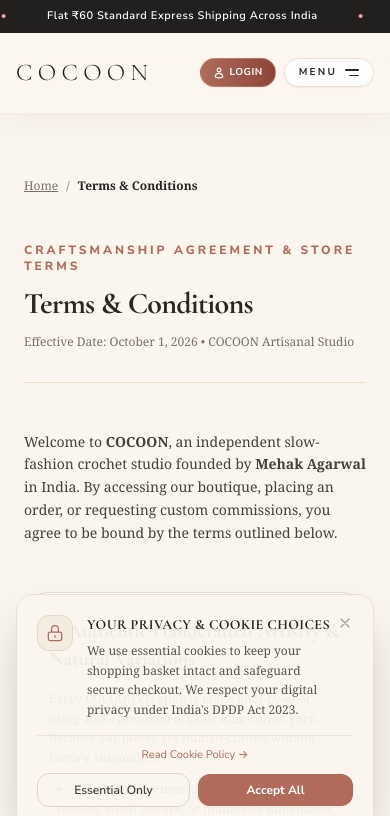
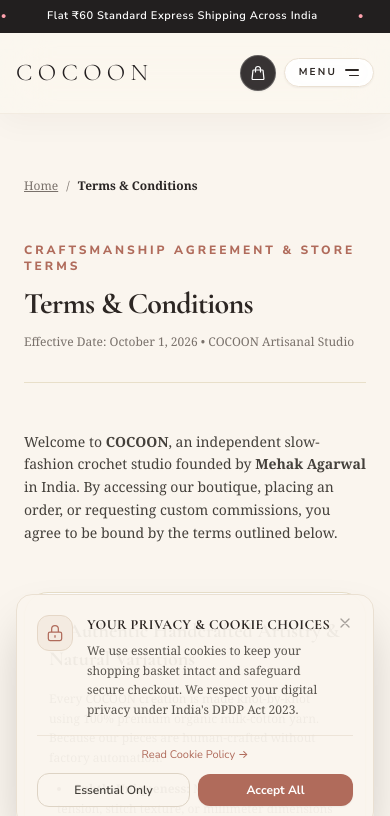
Before and after one commit to puneetkushwaha/Cocoon_I, a Next.js app: page /terms in a window 390 px wide. Shown: the top 816 px of the page. Built offline with nearby package versions, Linux system fonts and the light colour scheme.

Commit message:
feat(ui): replace mobile header profile with cart icon and add floating proceed-to-cart toast pill

```diff
--- a/src/app/product/[id]/page.js
+++ b/src/app/product/[id]/page.js
@@ -360,6 +360,18 @@ export default function ProductDetailPage({ params }) {
     }
     persistCart(updated);
     triggerToast(`Added ${qty}x ${prod.name} to your basket!`);
+    try {
+      window.dispatchEvent(
+        new CustomEvent("cocoon_item_added_to_cart", {
+          detail: {
+            name: prod.name,
+            price: prod.price,
+            image: prod.images?.[0] || prod.image || "",
+            quantity: qty
+          }
+        })
+      );
+    } catch (e) {}
   };
 
   const persistCart = (updatedCart) => {
--- a/src/app/wishlist/page.js
+++ b/src/app/wishlist/page.js
@@ -88,6 +88,16 @@ export default function WishlistPage() {
       sessionStorage.setItem("cocoon_temp_cart", JSON.stringify(currentCart));
       localStorage.setItem("cocoon_temp_cart", JSON.stringify(currentCart));
       window.dispatchEvent(new Event("cocoon_store_update"));
+      window.dispatchEvent(
+        new CustomEvent("cocoon_item_added_to_cart", {
+          detail: {
+            name: product.name,
+            price: product.price,
+            image: product.image || product.images?.[0] || product.imgUrl || "",
+            quantity: 1
+          }
+        })
+      );
       triggerToast(`Added "${product.name}" to your basket!`);
     } catch (e) {}
   };
--- a/src/components/Header.jsx
+++ b/src/components/Header.jsx
@@ -1,12 +1,13 @@
 "use client";
 
-import { useState, useEffect } from "react";
+import { useState, useEffect, useRef } from "react";
 import Link from "next/link";
-import { useRouter } from "next/navigation";
+import { useRouter, usePathname } from "next/navigation";
 import { STORE } from "@/data/store";
 
 export default function Header({ onOpenCart, cartCountOverride }) {
   const router = useRouter();
+  const pathname = usePathname();
 
   const [tickerList, setTickerList] = useState([
     "100% Handcrafted with Organic Milk Cotton",
@@ -21,6 +22,8 @@ export default function Header({ onOpenCart, cartCountOverride }) {
   const [wishlistCount, setWishlistCount] = useState(0);
   const [isMobileMenuOpen, setIsMobileMenuOpen] = useState(false);
   const [categories, setCategories] = useState([]);
+  const [floatingCartToast, setFloatingCartToast] = useState(null);
+  const prevCountRef = useRef(null);
 
   // Sync Header Data across all pages
   useEffect(() => {
@@ -78,17 +81,39 @@ export default function Header({ onOpenCart, cartCountOverride }) {
 
     syncHeader();
 
+    const handleItemAdded = (e) => {
+      const detail = e?.detail || {};
+      setFloatingCartToast({
+        name: detail.name || "Handcrafted Piece",
+        price: detail.price ? `₹${detail.price}` : "",
+        image: detail.image || null,
+        quantity: detail.quantity || 1,
+        timestamp: Date.now()
+      });
+    };
+
     const asyncSync = () => {
       setTimeout(syncHeader, 0);
     };
 
+    window.addEventListener("cocoon_item_added_to_cart", handleItemAdded);
     window.addEventListener("cocoon_store_update", asyncSync);
     window.addEventListener("storage", asyncSync);
     return () => {
+      window.removeEventListener("cocoon_item_added_to_cart", handleItemAdded);
       window.removeEventListener("cocoon_store_update", asyncSync);
       window.removeEventListener("storage", asyncSync);
     };
   }, []);
+
+  // Auto-dismiss floating toast after 5.5s
+  useEffect(() => {
+    if (!floatingCartToast) return;
+    const timer = setTimeout(() => {
+      setFloatingCartToast(null);
+    }, 5500);
+    return () => clearTimeout(timer);
+  }, [floatingCartToast]);
 
   // Body scroll lock when mobile menu is open
   useEffect(() => {
@@ -232,29 +257,32 @@ export default function Header({ onOpenCart, cartCountOverride }) {
                 </Link>
               )}
 
-              {/* Mobile Quick User Avatar / Login (Mobile Phone Only - Compact 32px, Never Overflows) */}
-              {customerUser ? (
-                <Link
-                  href="/profile"
-                  className="md:hidden w-8 h-8 rounded-full bg-gradient-to-tr from-[#B06B5B] to-[#8C4537] text-white flex items-center justify-center font-header font-bold text-xs shadow-xs border border-white/40 shrink-0"
-                  title={`Account: ${customerUser.name || "Customer"}`}
-                  aria-label="Account Profile"
+              {/* Mobile Dedicated Cart Button (Mobile Header - Outside Menu, Next to Menu Pill) */}
+              <Link
+                href="/cart"
+                className="md:hidden relative w-9 h-9 rounded-full bg-[#231F20]/90 backdrop-blur-md hover:bg-[#B06B5B] text-white shadow-xs flex items-center justify-center cursor-pointer border border-white/20 active:scale-95 shrink-0 transition-all"
+                title="Shopping Basket"
+                aria-label="Shopping Basket"
+              >
+                <svg
+                  className="w-4 h-4 text-white"
+                  fill="none"
+                  viewBox="0 0 24 24"
+                  strokeWidth="1.8"
+                  stroke="currentColor"
                 >
-                  {(customerUser.name?.trim() || customerUser.email?.trim() || "C").charAt(0).toUpperCase()}
-                </Link>
-              ) : (
-                <Link
-                  href="/login"
-                  className="md:hidden px-3 py-1.5 rounded-full bg-gradient-to-r from-[#B06B5B] to-[#8C4537] text-white text-[10px] font-bold uppercase tracking-wider shadow-xs shrink-0 flex items-center gap-1 border border-white/20"
-                  title="Sign In"
-                  aria-label="Sign In"
-                >
-                  <svg className="w-3 h-3 text-white" fill="none" viewBox="0 0 24 24" stroke="currentColor" strokeWidth="2.2">
-                    <path strokeLinecap="round" strokeLinejoin="round" d="M15.75 6a3.75 3.75 0 11-7.5 0 3.75 3.75 0 017.5 0zM4.501 20.118a7.5 7.5 0 0114.998 0A17.933 17.933 0 0112 21.75c-2.676 0-5.216-.584-7.499-1.632z" />
-                  </svg>
-                  <span>Login</span>
-                </Link>
-              )}
+                  <path
+                    strokeLinecap="round"
+                    strokeLinejoin="round"
+                    d="M15.75 10.5V6a3.75 3.75 0 10-7.5 0v4.5m11.356-1.993l1.263 12c.07.665-.45 1.243-1.119 1.243H4.25a1.125 1.125 0 01-1.12-1.243l1.264-12A1.125 1.125 0 015.513 7.5h12.974c.576 0 1.059.435 1.119 1.007z"
+                  />
+                </svg>
+                {effectiveCartCount > 0 && (
+                  <span className="absolute -top-1 -right-1 bg-[#B06B5B] text-white text-[9px] font-black min-w-4 h-4 px-1 rounded-full flex items-center justify-center shadow-xs border border-white">
+                    {effectiveCartCount}
+                  </span>
+                )}
+              </Link>
 
               {/* Mobile Luxury Minimalist Menu Pill Button (Mobile Phone Only - ALWAYS VISIBLE) */}
               <button
@@ -550,6 +578,67 @@ export default function Header({ onOpenCart, cartCountOverride }) {
 
         </div>
       )}
+
+      {/* Floating "Proceed to Cart" Pill Toast (Appears across site upon adding any item to cart) */}
+      {floatingCartToast && pathname !== "/cart" && (
+        <div className="fixed bottom-5 sm:bottom-6 left-1/2 -translate-x-1/2 z-[9999] w-[94%] max-w-md pointer-events-auto transition-all duration-300 animate-[bounce_0.6s_ease-out_1]">
+          <div className="bg-[#231F20]/95 backdrop-blur-xl text-white p-3 sm:p-3.5 rounded-2xl shadow-2xl border border-white/20 flex items-center justify-between gap-3">
+            <div className="flex items-center gap-3 min-w-0">
+              {floatingCartToast.image ? (
+                <div className="w-11 h-11 rounded-xl overflow-hidden bg-stone-800 border border-white/20 shrink-0">
+                  <img
+                    src={floatingCartToast.image}
+                    alt={floatingCartToast.name}
+                    className="w-full h-full object-cover"
+                  />
+                </div>
+              ) : (
+                <div className="w-10 h-10 rounded-xl bg-emerald-500/20 text-emerald-400 border border-emerald-500/30 flex items-center justify-center shrink-0">
+                  <svg className="w-5 h-5" fill="none" viewBox="0 0 24 24" stroke="currentColor" strokeWidth="2.5">
+                    <path strokeLinecap="round" strokeLinejoin="round" d="M4.5 12.75l6 6 9-13.5" />
+                  </svg>
+                </div>
+              )}
+              <div className="min-w-0">
+                <div className="flex items-center gap-1.5">
+                  <span className="w-1.5 h-1.5 rounded-full bg-emerald-400 animate-pulse"></span>
+                  <span className="text-[10px] font-sans font-bold uppercase tracking-wider text-emerald-300">
+                    Added to basket
+                  </span>
+                  {floatingCartToast.price && (
+                    <span className="text-[10px] text-stone-400">
+                      • {floatingCartToast.price}
+                    </span>
+                  )}
+                </div>
+                <p className="text-xs font-serif font-medium text-white truncate max-w-[130px] sm:max-w-[180px]">
+                  {floatingCartToast.name}
+                </p>
+              </div>
+            </div>
+
+            <div className="flex items-center gap-1.5 shrink-0">
+              <Link
+                href="/cart"
+                onClick={() => setFloatingCartToast(null)}
+                className="px-3.5 py-2 rounded-xl bg-gradient-to-r from-[#B06B5B] to-[#975647] hover:from-[#975647] hover:to-[#804235] text-white text-[11px] font-bold tracking-wider uppercase shadow-md active:scale-95 transition-all flex items-center gap-1.5 whitespace-nowrap cursor-pointer border border-white/20"
+              >
+                <span>Proceed to Cart</span>
+                <span className="text-xs">&rarr;</span>
+              </Link>
+              <button
+                type="button"
+                onClick={() => setFloatingCartToast(null)}
+                className="w-7 h-7 rounded-lg text-white/50 hover:text-white hover:bg-white/10 flex items-center justify-center transition-colors text-xs cursor-pointer"
+                title="Dismiss"
+                aria-label="Dismiss toast"
+              >
+                ✕
+              </button>
+            </div>
+          </div>
+        </div>
+      )}
     </>
   );
 }
--- a/src/components/presets/Preset4.jsx
+++ b/src/components/presets/Preset4.jsx
@@ -237,6 +237,18 @@ export default function Preset4() {
     persistCart(updated);
     triggerToast(`Added to your basket: ${product.name}`);
     if (quickViewProduct) setQuickViewProduct(null);
+    try {
+      window.dispatchEvent(
+        new CustomEvent("cocoon_item_added_to_cart", {
+          detail: {
+            name: product.name,
+            price: product.price,
+            image: product.images?.[0] || product.image || product.imgUrl || "",
+            quantity: 1
+          }
+        })
+      );
+    } catch (e) {}
   };
 
   const removeFromCart = (id, color) => {
```
